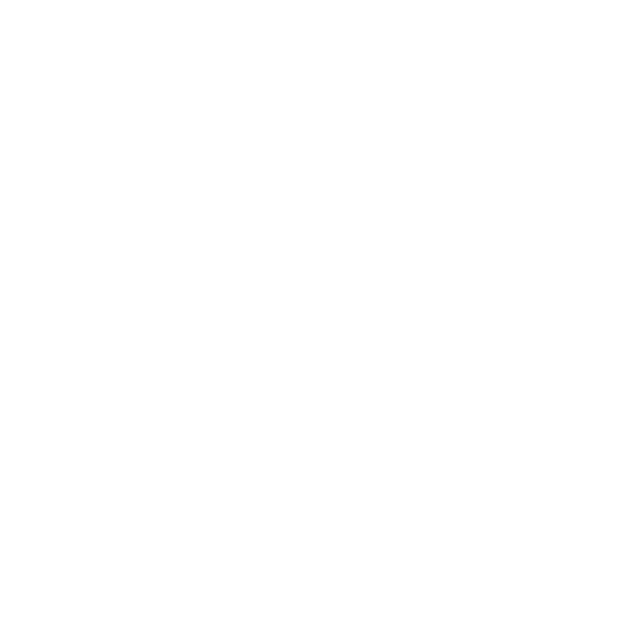
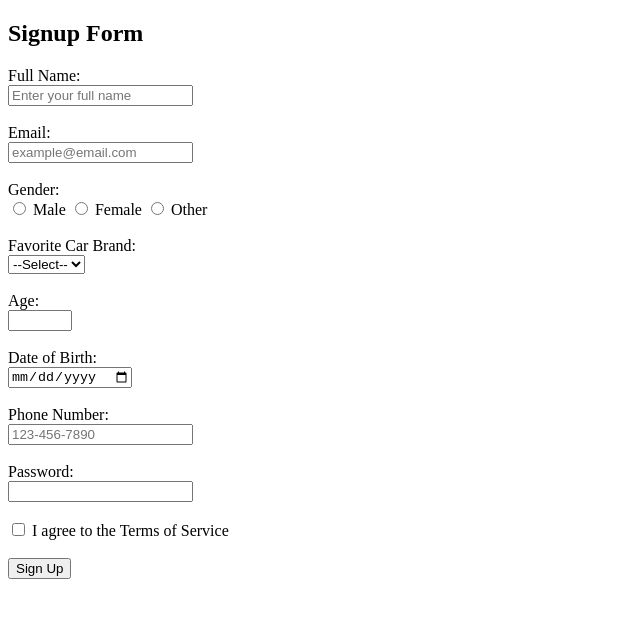
Before and after one commit to acciojob/signup-form-car-aamirkcc7, a website: page main.html in a window 1280 px wide. Shown: the whole page, without its empty margins (0-640 px from the left). Drawn offline with Linux system fonts and the light colour scheme.

Commit message:
created a submission

```diff
--- a/main.html
+++ b/main.html
@@ -1,16 +1,64 @@
 <!DOCTYPE html>
+<html lang="en">
+<head>
+  <meta charset="UTF-8">
+  <meta name="viewport" content="width=device-width, initial-scale=1.0">
+  <title>Signup Form</title>
+</head>
+<body>
+  <h2>Signup Form</h2>
+  <form action="/submit" method="post">
 
-<html>
+    <!-- Name -->
+    <label for="name">Full Name:</label><br>
+    <input type="text" id="name" name="name" placeholder="Enter your full name" required><br><br>
 
-<head>
-	<link rel="stylesheet" href="styles.css">
-</head>
+    <!-- Email -->
+    <label for="email">Email:</label><br>
+    <input type="email" id="email" name="email" placeholder="example@email.com" required><br><br>
 
-<body>
-	<!-- the entire body must be written by student -->
-    <script type="text/javascript" src="./script.js">
-</script>
+    <!-- Gender -->
+    <label>Gender:</label><br>
+    <input type="radio" id="male" name="gender" value="male" required>
+    <label for="male">Male</label>
+    <input type="radio" id="female" name="gender" value="female">
+    <label for="female">Female</label>
+    <input type="radio" id="other" name="gender" value="other">
+    <label for="other">Other</label><br><br>
 
+    <!-- Car Brands -->
+    <label for="car">Favorite Car Brand:</label><br>
+    <select id="car" name="car">
+      <option value="">--Select--</option>
+      <option value="tesla">Tesla</option>
+      <option value="bmw">BMW</option>
+      <option value="audi">Audi</option>
+      <option value="toyota">Toyota</option>
+    </select><br><br>
+
+    <!-- Age -->
+    <label for="age">Age:</label><br>
+    <input type="number" id="age" name="age" min="10" max="100" required><br><br>
+
+    <!-- DOB -->
+    <label for="dob">Date of Birth:</label><br>
+    <input type="date" id="dob" name="dob" required><br><br>
+
+    <!-- Phone -->
+    <label for="phone">Phone Number:</label><br>
+    <input type="tel" id="phone" name="phone" placeholder="123-456-7890" pattern="[0-9]{10}" maxlength="10" required><br><br>
+
+    <!-- Password -->
+    <label for="password">Password:</label><br>
+    <input type="password" id="password" name="password" minlength="6" maxlength="16" required><br><br>
+
+    <!-- TOS -->
+    <input type="checkbox" id="tos" name="tos" required>
+    <label for="tos">I agree to the Terms of Service</label><br><br>
+
+    <!-- Submit -->
+    <button type="submit">Sign Up</button>
+
+  </form>
 </body>
-
 </html>
```
